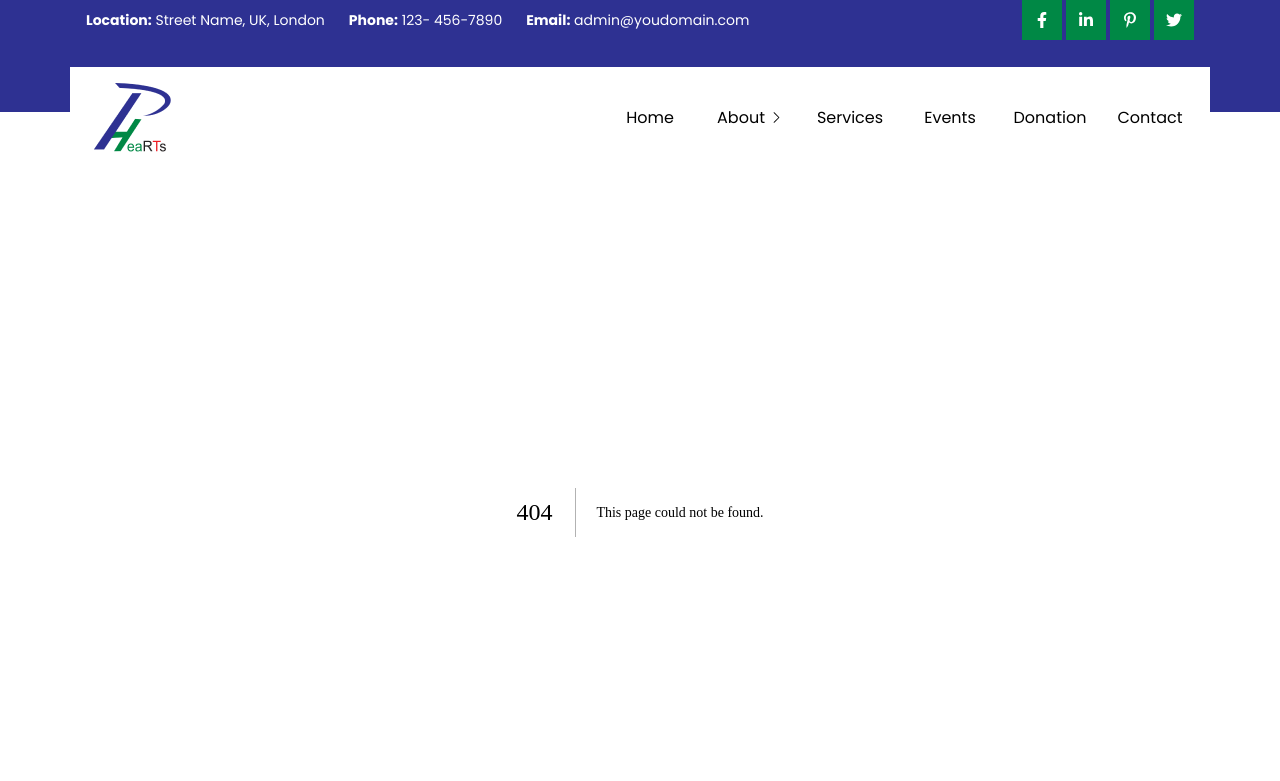
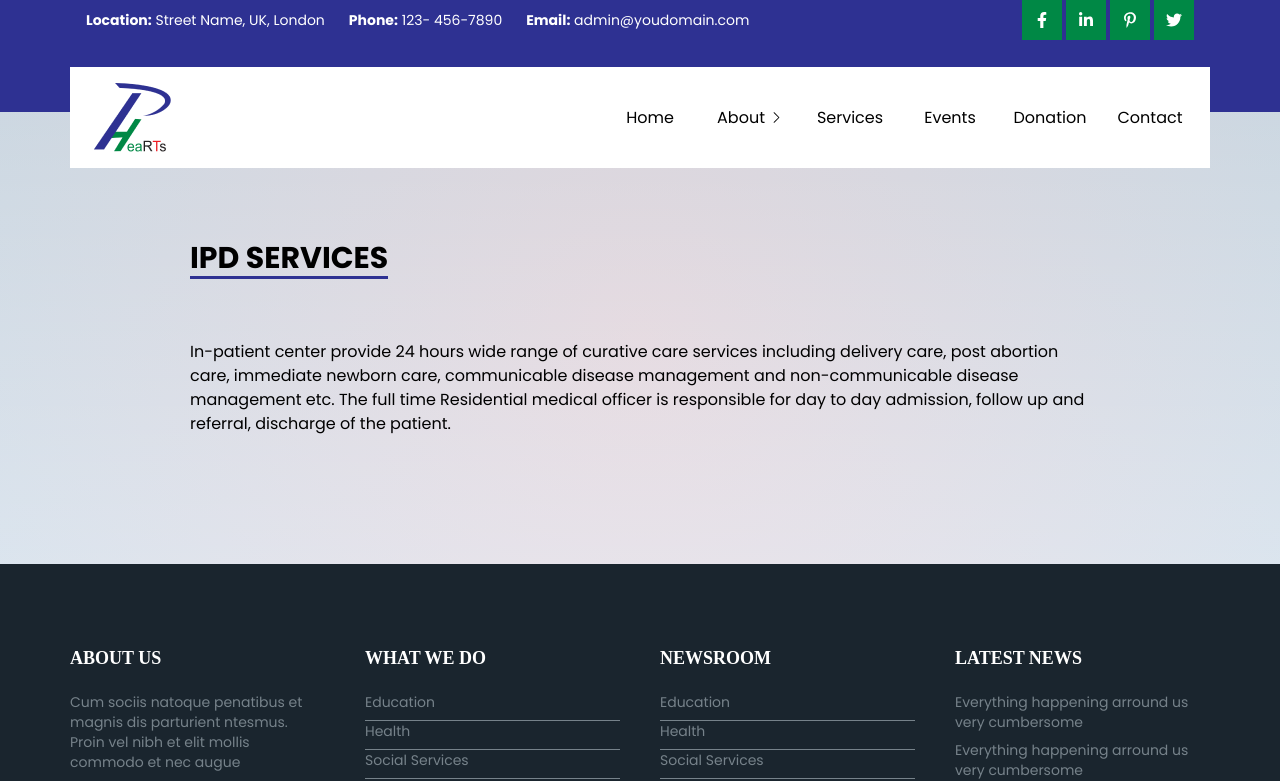
Before and after one commit to asifmrony/phearts-web, a Next.js app: page /services/ipd-services in a window 1280 px wide. Before the commit this address had no page. Shown: the top 781 px of the page. Built offline with nearby package versions, Linux system fonts and the light colour scheme.

Commit message:
qks feedback changes -2

```diff
--- a/pages/services.js
+++ b/pages/services/index.js
@@ -21,7 +21,7 @@ export default function services() {
               </IconContext.Provider>
               <h3 className={`font-smheading uppercase mt-5 ${poppins.variable} font-poppins`}>Phearts Clinic</h3>
               <p className='mt-3 text-sm leading-relaxed'>PHEARTS Clinic believes that patients are always our first priority and caring  Patients will put us in patient’s hearts.</p>
-              <Link href="/about/history" className='inline-block mt-5 uppercase text-xs text-themered font-bold tracking-wide'>Learn More</Link>
+              <Link href="services/phearts-clinic" className='inline-block mt-5 uppercase text-xs text-themered font-bold tracking-wide'>Learn More</Link>
             </div>
             <div className='flex-1 lg:basis-[30%] basis-[40%] text-center mt-8 lg:mt-0 shadow-md service-card rounded-md p-4'>
               <IconContext.Provider value={{ color: '#ED1C24', size: 42 }}>
@@ -30,7 +30,7 @@ export default function services() {
               <h3 className={`font-smheading uppercase mt-5 ${poppins.variable} font-poppins`}>IPD Services</h3>
               <p className='mt-3 text-sm leading-relaxed'>In-patient center we provide 24 hours wide range of curative care services
                 including delivery care, post abortion care, immediate newborn care ...</p>
-              <Link href="/about/history" className='inline-block mt-5 uppercase text-xs text-themered font-bold tracking-wide'>Learn More</Link>
+              <Link href="services/ipd-services" className='inline-block mt-5 uppercase text-xs text-themered font-bold tracking-wide'>Learn More</Link>
             </div>
             <div className='flex-1 lg:basis-[30%] basis-[40%] text-center shadow-md service-card rounded-md p-4'>
               <IconContext.Provider value={{ color: '#ED1C24', size: 42 }}>
--- /dev/null
+++ b/pages/services/ipd-services.js
@@ -0,0 +1,15 @@
+import { poppins } from '@/utils/fonts'
+import React from 'react'
+
+export default function entry() {
+    return (
+        <div className='pt-32 pb-32 single-service'>
+            <div className="hero-width w-full mx-auto">
+                <h1 className={`text-3xl font-semibold uppercase ${poppins.variable} font-poppins mb-16 single-service__heading`}>Ipd Services</h1>
+                <p>In-patient center   provide 24 hours wide range of curative care services including delivery care, post abortion care,
+                     immediate newborn care, communicable disease management and non-communicable disease management etc. The full time Residential
+                      medical officer is responsible for day to day admission, follow up and referral, discharge of the patient.</p>
+            </div>
+        </div>
+    )
+}
--- /dev/null
+++ b/pages/services/phearts-clinic.js
@@ -0,0 +1,58 @@
+import { poppins } from '@/utils/fonts'
+import React from 'react'
+
+export default function entry() {
+    return (
+        <div className='pt-32 pb-32 single-service'>
+            <div className="hero-width w-full mx-auto">
+                <h1 className={`text-3xl font-semibold uppercase ${poppins.variable} font-poppins mb-16 single-service__heading`}>Departments under Phearts Clinic</h1>
+                <div className="flex flex-wrap gap-x-2 gap-y-8 text-center">
+                    <div className='basis-[24%] rounded-md shadow-sm border border-gray-400'>
+                        <div className='single-service__image-box rounded-tl-md rounded-tr-md'>
+                            <h4 className='text-lg font-semibold leading-tight text-white single-service__title'>General Medicine</h4>
+                        </div>
+                        <p className='text-sm mt-2 pt-2 pb-6 px-4'>Lorem ipsum dolor sit amet consectetur, adipisicing elit. Nulla, illo.</p>
+                    </div>
+                    <div className='basis-[24%] rounded-md shadow-sm border border-gray-400'>
+                        <div className='single-service__image-box rounded-tl-md rounded-tr-md'>
+                            <h4 className='text-lg font-semibold leading-tight text-white single-service__title'>Gynae and Obs</h4>
+                        </div>
+                        <p className='text-sm mt-2 pt-2 pb-6 px-4'>Lorem ipsum dolor sit amet consectetur, adipisicing elit. Nulla, illo.</p>
+                    </div>
+                    <div className='basis-[24%] rounded-md shadow-sm border border-gray-400'>
+                        <div className='single-service__image-box rounded-tl-md rounded-tr-md'>
+                            <h4 className='text-lg font-semibold leading-tight text-white single-service__title'>Eye</h4>
+                        </div>
+                        <p className='text-sm mt-2 pt-2 pb-6 px-4'>Lorem ipsum dolor sit amet consectetur, adipisicing elit. Nulla, illo.</p>
+                    </div>
+                    <div className='basis-[24%] rounded-md shadow-sm border border-gray-400'>
+                        <div className='single-service__image-box rounded-tl-md rounded-tr-md'>
+                            <h4 className='text-lg font-semibold leading-tight text-white single-service__title'>Dental</h4>
+                        </div>
+                        <p className='text-sm mt-2 pt-2 pb-6 px-4'>Lorem ipsum dolor sit amet consectetur, adipisicing elit. Nulla, illo.</p>
+                    </div>
+                    <div className='basis-[15%]'></div>
+                    <div className='basis-[24%] rounded-md shadow-sm border border-gray-400'>
+                        <div className='single-service__image-box rounded-tl-md rounded-tr-md'>
+                            <h4 className='text-lg font-semibold leading-tight text-white single-service__title'>Physiotherapy</h4>
+                        </div>
+                        <p className='text-sm mt-2 pt-2 pb-6 px-4'>Lorem ipsum dolor sit amet consectetur, adipisicing elit. Nulla, illo.</p>
+                    </div>
+                    <div className='basis-[24%] rounded-md shadow-sm border border-gray-400'>
+                        <div className='single-service__image-box rounded-tl-md rounded-tr-md'>
+                            <h4 className='text-lg font-semibold leading-tight text-white single-service__title'>Pediatrics</h4>
+                        </div>
+                        <p className='text-sm mt-2 pt-2 pb-6 px-4'>Lorem ipsum dolor sit amet consectetur, adipisicing elit. Nulla, illo.</p>
+                    </div>
+                    <div className='basis-[24%] rounded-md shadow-sm border border-gray-400'>
+                        <div className='single-service__image-box rounded-tl-md rounded-tr-md'>
+                            <h4 className='text-lg font-semibold leading-tight text-white single-service__title'>Orthopadics</h4>
+                        </div>
+                        <p className='text-sm mt-2 pt-2 pb-6 px-4'>Lorem ipsum dolor sit amet consectetur, adipisicing elit. Nulla, illo.</p>
+                    </div>
+                    <div className='basis-[17%]'></div>
+                </div>
+            </div>
+        </div>
+    )
+}
--- a/styles/globals.css
+++ b/styles/globals.css
@@ -156,21 +156,42 @@ h6 {
   background-position: left center;
   background-size: cover;
 }
-.service-card {
+.service-card,
+.single-service {
   background: rgb(238, 174, 202);
   background: radial-gradient(
     circle,
-    rgba(238, 174, 202, 1) 0%,
-    rgba(148, 187, 233, 1) 100%
+    rgba(238, 174, 202, 0.2) 0%,
+    rgba(148, 187, 233, 0.2) 100%
   );
 }
-.service-card2 {
-  background: rgb(0, 136, 69);
-  background: radial-gradient(
-    circle,
-    rgba(0, 136, 69, 1) 0%,
-    rgba(46, 49, 146, 1) 100%
-  );
+.single-service__heading {
+  position: relative;
+  display: inline-block;
+}
+.single-service__heading::after {
+  content: "";
+  position: absolute;
+  width: 100%;
+  height: 3px;
+  bottom: -3px;
+  left: 0;
+  background-color: #2E3192;
+}
+.single-service__image-box {
+  height: 100px;
+  background-image: url('../data/become-volunteer.png');
+  background-repeat: no-repeat;
+  background-size: cover;
+  background-position: center center;
+  position: relative;
+}
+.single-service__image-box .single-service__title {
+  position: absolute;
+  top: 50%;
+  left: 50%;
+  transform: translate(-50%, -50%);
+  width: 100%;
 }
 .stories-slider-bg {
   background-image: url("../data/stories-bg.jpg");
```
